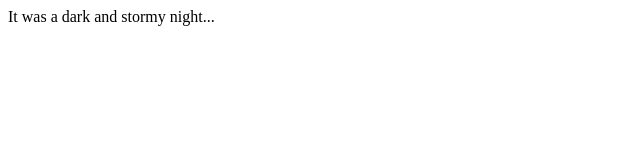
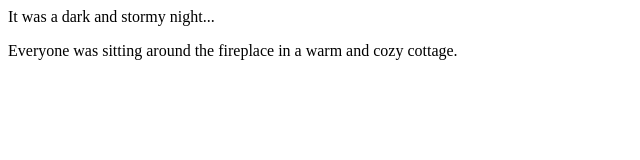
Before and after one commit to AnthonySeibert/fireside-story, a plain HTML site: page index.html in a window 1280 px wide. Shown: the whole page, without its empty margins (0-640 px from the left). Drawn offline with Linux system fonts and the light colour scheme.

Commit message:
added second line of story

```diff
--- a/index.html
+++ b/index.html
@@ -1,5 +1,6 @@
 <html>
   <body>
     <p>It was a dark and stormy night...</p>
+    <p>Everyone was sitting around the fireplace in a warm and cozy cottage.</p>
   </body>
 </html>
```
